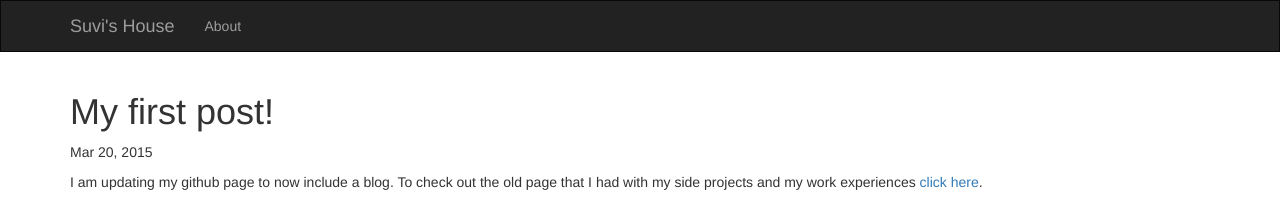
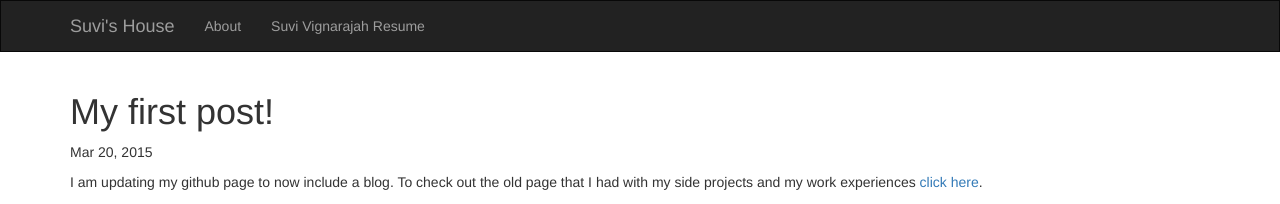
Before and after one commit to svignara/svignara.github.com, a Jekyll site: the page built from _posts/2015-03-20-first-post.md, in a window 1280 px wide. Shown: the top 204 px of the page. Built offline with Jekyll 4.4.1, drawn with Linux system fonts in a browser that asks for light colours.

Commit message:
Update my-resume.md

```diff
--- a/my-resume.md
+++ b/my-resume.md
@@ -1,3 +1,8 @@
+---
+layout: page
+title: Suvi Vignarajah Resume
+permalink: /my-resume/
+---
 
 #Suvi Vignarajah
 - Toronto, ON, Canada
```
